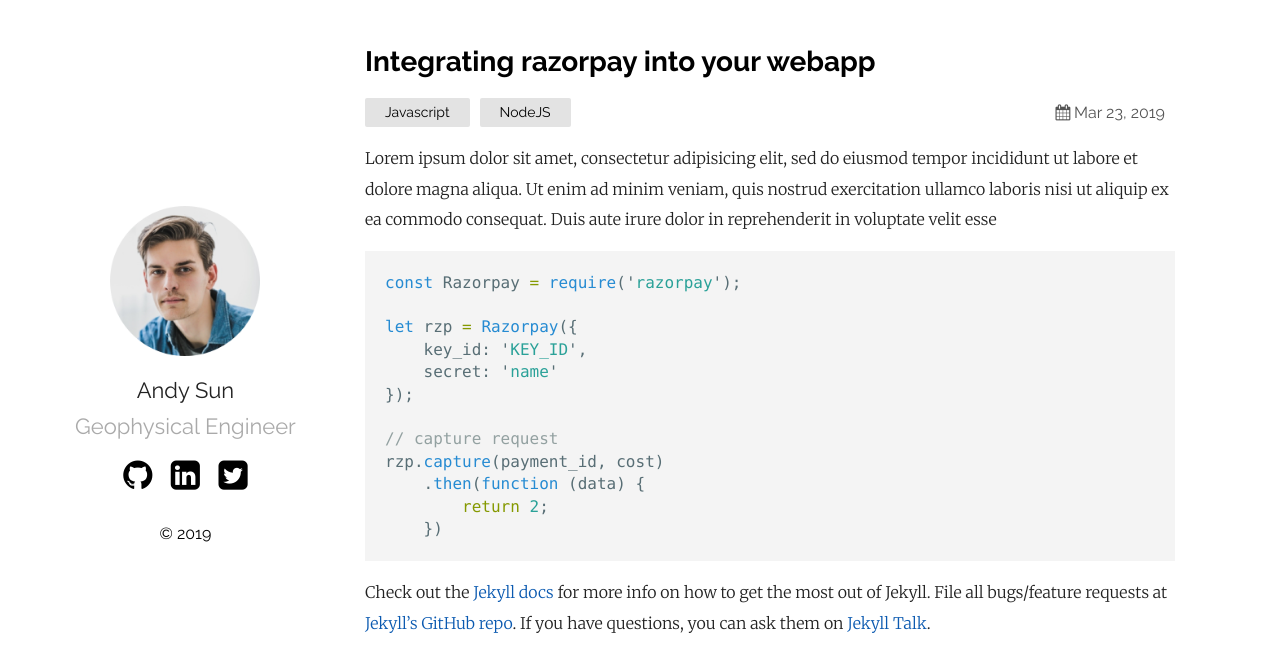
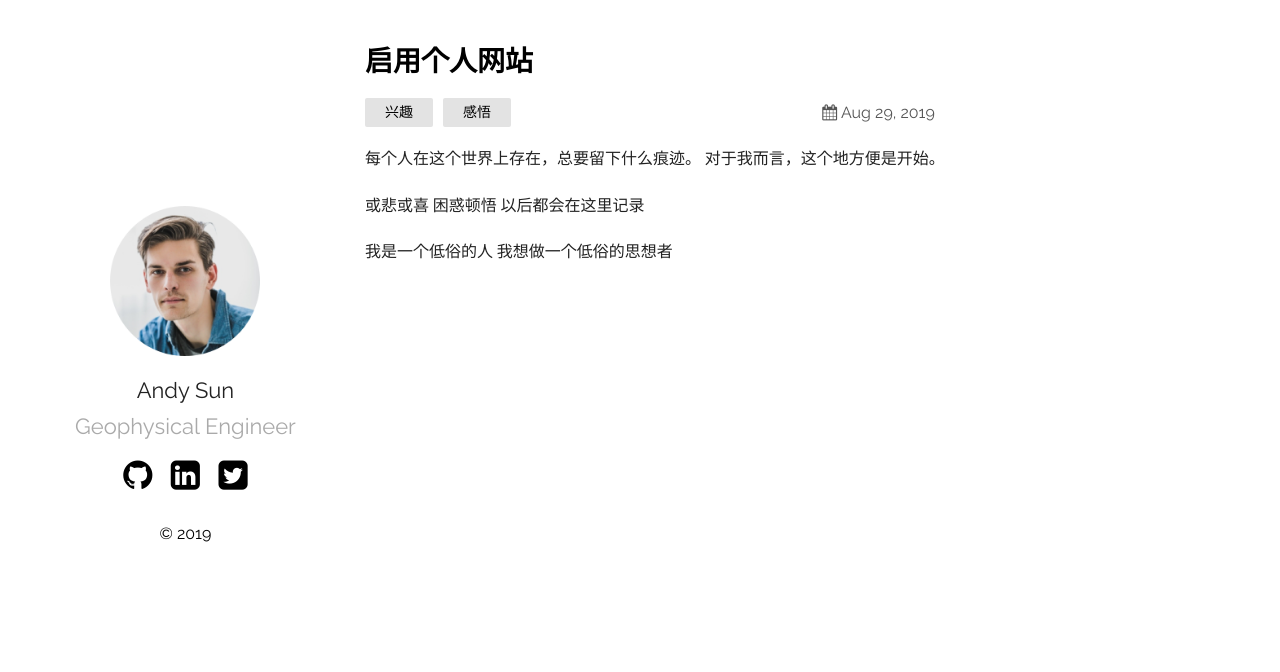
Before and after one commit to tersapp/dreamersun, a Jekyll site: the page built from _posts/2019-03-23-welcome-to-jekyll.markdown, in a window 1280 px wide. Shown: the top 672 px of the page. Built offline with Jekyll 4.4.1, drawn with Linux system fonts in a browser that asks for light colours.

Commit message:
更新个人简介

````diff
--- a/_config.yml
+++ b/_config.yml
@@ -1,10 +1,11 @@
-title: Your awesome title
-author: GitHub User
-email: your-email@domain.com
+title: Geophysical Engineer
+author: Andy Sun
+email: sunyz0204@163.com
 description: > # this means to ignore newlines until "show_exerpts:"
-  Write an awesome description for your new site here. You can edit this
-  line in _config.yml. It will appear in your document head meta (for
-  Google search results) and in your feed.xml site description.
+  Focus on Seismic data processing, Seismic inversion
+  Interested in Coding, especially machine learning
+  A good listener and is easygoing
+  Contact me if you have something share to me
 show_excerpts: true # set to true to show excerpts on the homepage
 
 # Minima date format
--- a/_posts/2019-03-23-welcome-to-jekyll.markdown
+++ b/_posts/2019-03-23-welcome-to-jekyll.markdown
@@ -1,28 +1,15 @@
 ---
 layout: post
-title:  "Integrating razorpay into your webapp"
-date:   2019-03-23 21:03:36 +0530
-categories: Javascript NodeJS
+title:  "启用个人网站"
+date:   2019-08-29 08:08:36 +0530
+categories: 兴趣 感悟
 ---
-Lorem ipsum dolor sit amet, consectetur adipisicing elit, sed do eiusmod tempor incididunt ut labore et dolore magna aliqua. Ut enim ad minim veniam, quis nostrud exercitation ullamco laboris nisi ut aliquip ex ea commodo consequat. Duis aute irure dolor in reprehenderit in voluptate velit esse
+每个人在这个世界上存在，总要留下什么痕迹。
+对于我而言，这个地方便是开始。
 
-```javascript
-const Razorpay = require('razorpay');
+或悲或喜
+困惑顿悟
+以后都会在这里记录
 
-let rzp = Razorpay({
-	key_id: 'KEY_ID',
-	secret: 'name'
-});
-
-// capture request
-rzp.capture(payment_id, cost)
-	.then(function (data) {
-		return 2;
-	})
-```
-
-Check out the [Jekyll docs][jekyll-docs] for more info on how to get the most out of Jekyll. File all bugs/feature requests at [Jekyll’s GitHub repo][jekyll-gh]. If you have questions, you can ask them on [Jekyll Talk][jekyll-talk].
-
-[jekyll-docs]: https://jekyllrb.com/docs/home
-[jekyll-gh]:   https://github.com/jekyll/jekyll
-[jekyll-talk]: https://talk.jekyllrb.com/
+我是一个低俗的人
+我想做一个低俗的思想者
````
